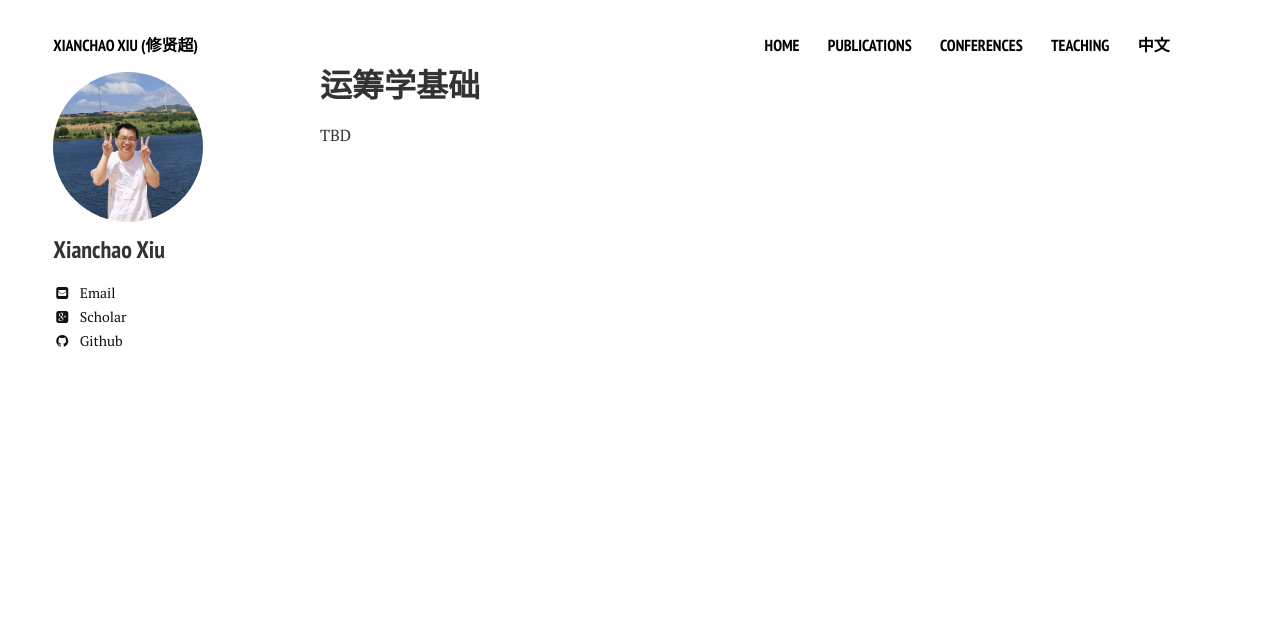
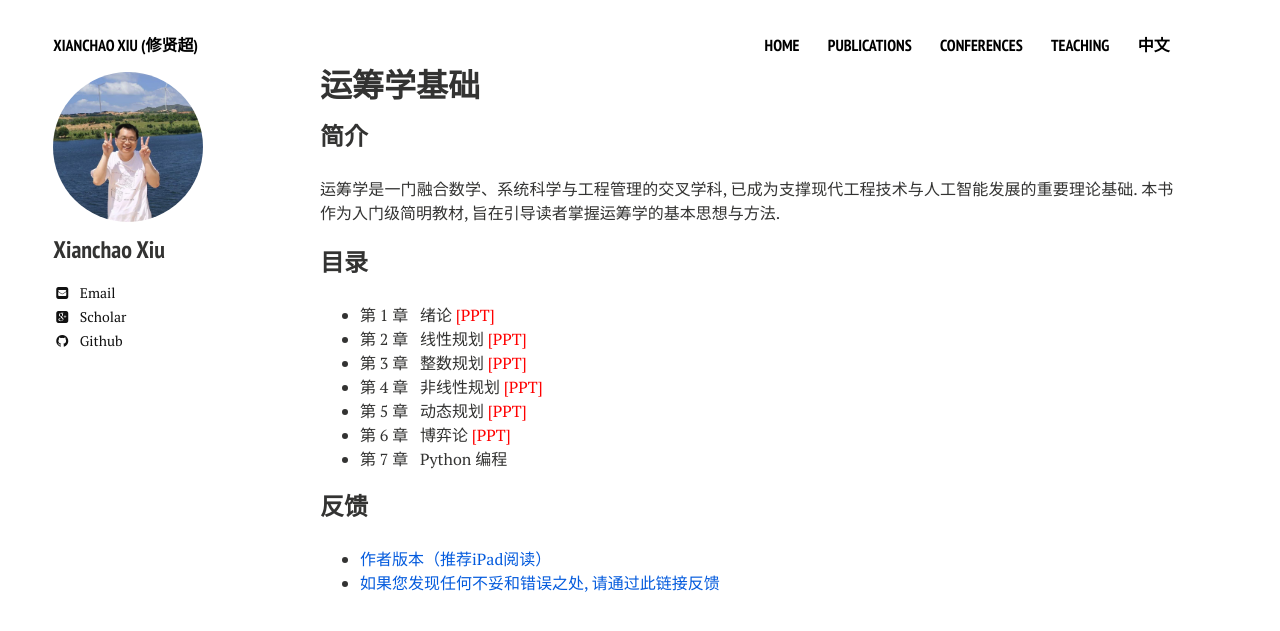
Before and after one commit to xianchaoxiu/xianchaoxiu.github.io, a Jekyll site: the page built from teaching/OR/2026/index.md, in a window 1280 px wide. Shown: the top 631 px of the page. Built offline with Jekyll 4.4.1, drawn with Linux system fonts in a browser that asks for light colours; nearby versions of some CDN libraries.

Commit message:
Update index.md

```diff
--- a/teaching/OR/2026/index.md
+++ b/teaching/OR/2026/index.md
@@ -5,4 +5,20 @@ comments: false
 share: false
 ---
 
-TBD
+### 简介
+运筹学是一门融合数学、系统科学与工程管理的交叉学科, 已成为支撑现代工程技术与人工智能发展的重要理论基础. 本书作为入门级简明教材, 旨在引导读者掌握运筹学的基本思想与方法.
+
+
+### 目录
+*  第 1 章 &nbsp;  绪论 <a href="../2026/绪论.pdf" class="textlink" target="_blank" style="color: red;">[PPT]</a> <br>
+*  第 2 章 &nbsp;  线性规划  <a href="../2026/线性规划.pdf" class="textlink" target="_blank" style="color: red;">[PPT]</a> <br>
+*  第 3 章 &nbsp;  整数规划 <a href="../2026/整数规划.pdf" class="textlink" target="_blank" style="color: red;">[PPT]</a> <br>
+*  第 4 章 &nbsp;  非线性规划  <a href="../2026/非线性规划.pdf" class="textlink" target="_blank" style="color: red;">[PPT]</a> <br>
+*  第 5 章 &nbsp;  动态规划 <a href="../2026/动态规划.pdf" class="textlink" target="_blank" style="color: red;">[PPT]</a> <br>
+*  第 6 章 &nbsp;  博弈论  <a href="../2026/博弈论.pdf" class="textlink" target="_blank" style="color: red;">[PPT]</a> <br>
+*  第 7 章 &nbsp;  Python 编程 <br>
+
+
+### 反馈
+* <a href="../2026/运筹学导论.pdf" class="textlink" target="_blank"> 作者版本（推荐iPad阅读） </a> <br>
+* <a href="https://docs.qq.com/form/page/DTkZycUxMRUpkRHpY" class="textlink" target="_blank">如果您发现任何不妥和错误之处, 请通过此链接反馈 </a> <br>
```
